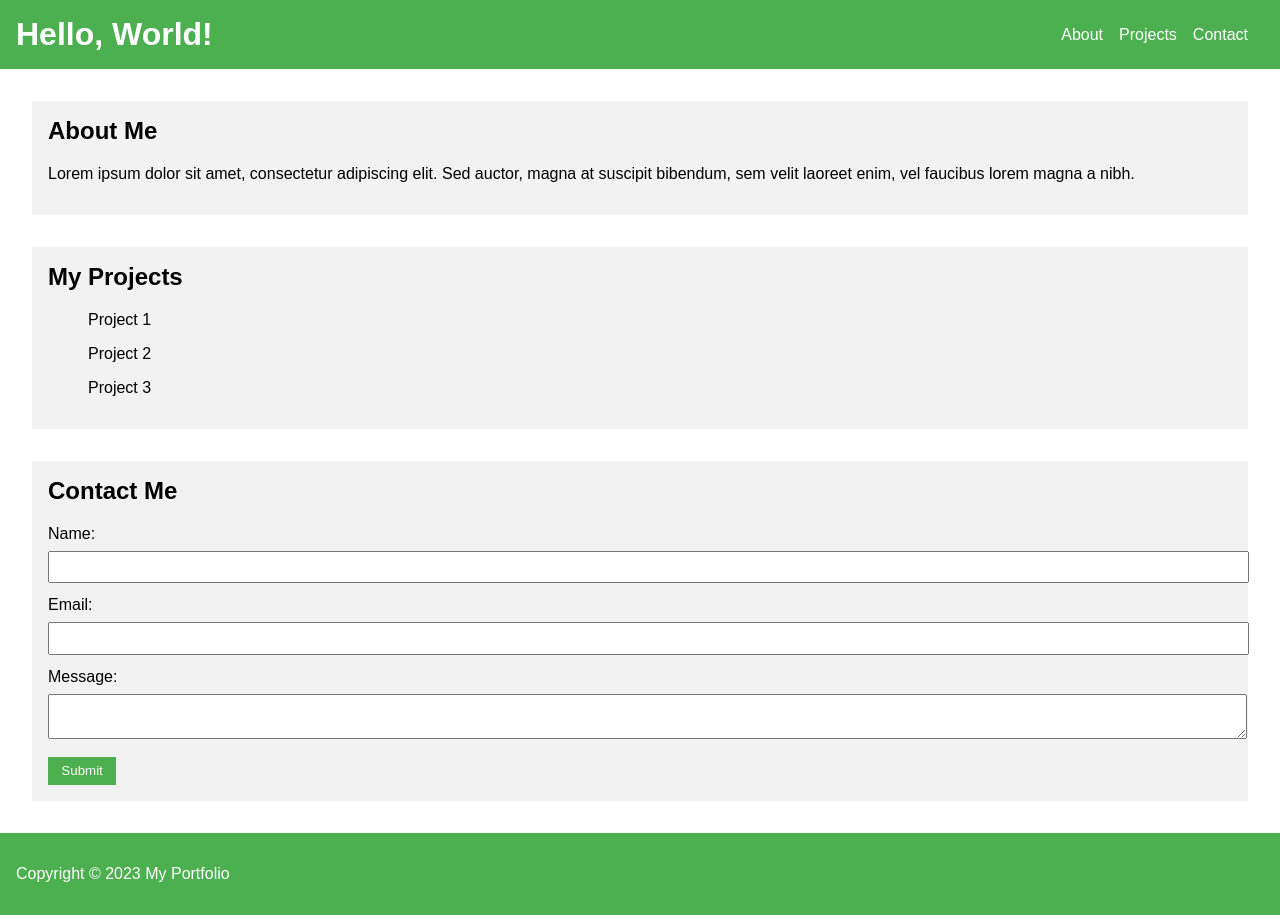
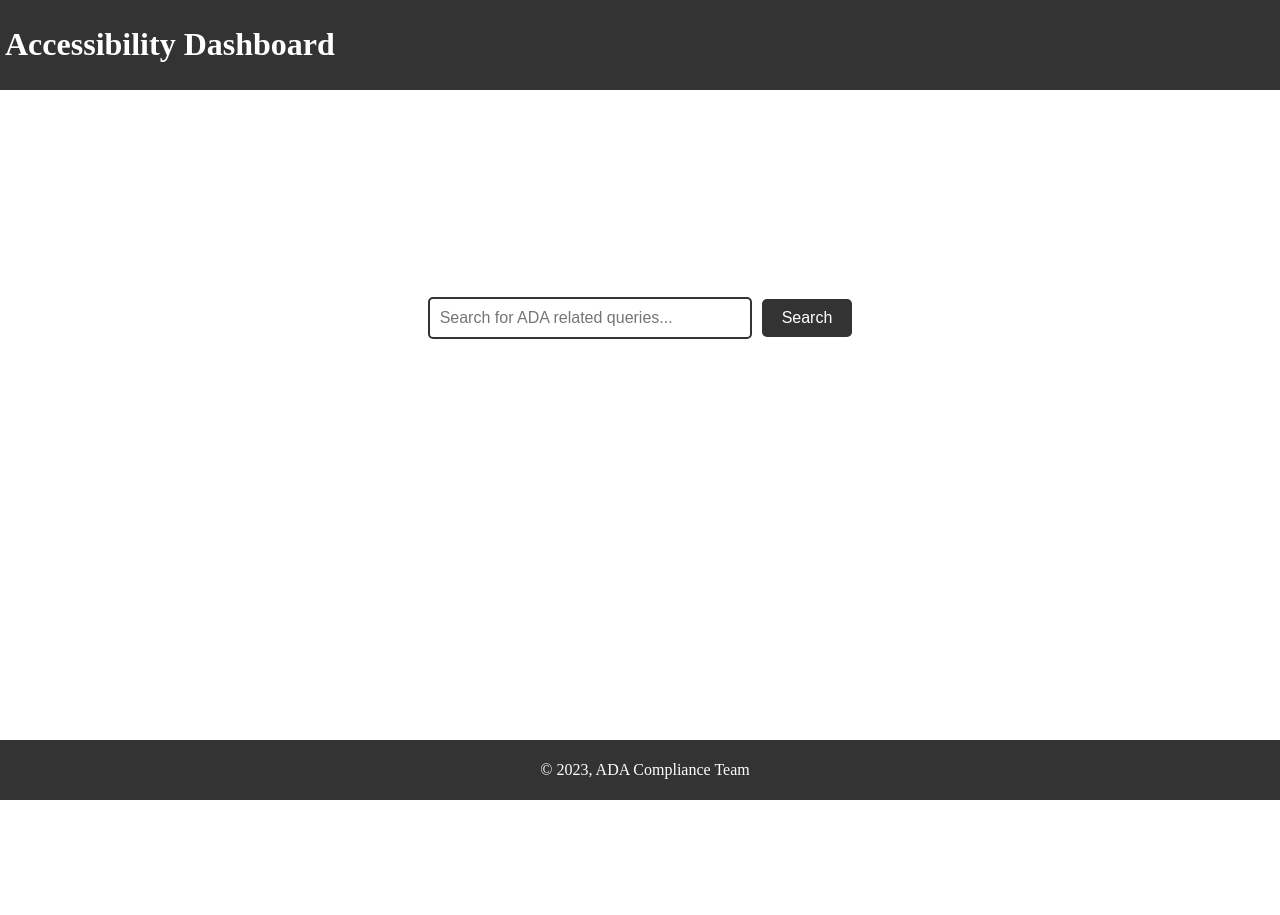
Before and after one commit to shubhamyyadav/demo_website, a plain HTML site: page index.html in a window 1280 px wide. After the commit the page ends 800 px from the top, so only its background shows below. Drawn offline with Linux system fonts and the light colour scheme.

Commit message:
Mon 20 Feb, 5:35 PM

```diff
--- a/app.css
+++ b/app.css
@@ -1,94 +1,71 @@
-body {
-    font-family: Arial, sans-serif;
-    margin: 0;
+header {
+    position: fixed;
+    top: 0;
+    left: 0;
+    width: 100%;
+    background-color: #333;
+    color: white;
+    padding: 5px;
+}
+
+main {
+    display: flex;
+    flex-direction: column;
+    align-items: center;
+    justify-content: center;
+    height: calc(100vh - 160px); /* adjust the height to account for header and footer height */
+}
+
+.search-box {
+    display: flex;
+    align-items: center;
+}
+
+.search-box input {
+    padding: 10px;
+    font-size: 16px;
+    border: 2px solid #333;
+    border-radius: 5px;
+    width: 300px;
+    margin-right: 10px;
+}
+
+#search-button {
+    padding: 10px 20px;
+    font-size: 16px;
+    border: none;
+    background-color: #333;
+    color: white;
+    border-radius: 5px;
+    cursor: pointer;
+}
+
+#search-results {
+    margin-top: 20px;
+}
+
+#search-results p {
+    font-size: 18px;
+    font-weight: bold;
+}
+
+#search-results ul {
+    list-style: none;
     padding: 0;
 }
 
-header {
-    background-color: #4CAF50;
-    color: white;
-    display: flex;
-    justify-content: space-between;
-    align-items: center;
-    padding: 1em;
-}
-
-header h1 {
-    margin: 0;
-}
-
-nav {
-    display: flex;
-}
-
-nav ul {
-    list-style: none;
-    margin: 0;
-    padding: 0;
-    display: flex;
-}
-
-nav li {
-    margin-right: 1em;
-}
-
-nav a {
-    color: white;
-    text-decoration: none;
-}
-
-section {
-    margin: 2em;
-}
-
-section h2 {
-    margin-top: 0;
-}
-
-#about {
-    background-color: #f2f2f2;
-    padding: 1em;
-}
-
-#projects {
-    background-color: #f2f2f2;
-    padding: 1em;
-}
-
-#projects li {
-    list-style: none;
-    margin-bottom: 1em;
-}
-
-#contact {
-    background-color: #f2f2f2;
-    padding: 1em;
-}
-
-form label {
-    display: block;
-    margin-bottom: 0.5em;
-}
-
-form input[type="text"], form input[type="email"], form textarea {
-    width: 100%;
-    padding: 0.5em;
-    margin-bottom: 1em;
-}
-
-form input[type="submit"] {
-    background-color: #4CAF50;
-    color: white;
-    padding: 0.5em 1em;
-    border: none;
-    cursor: pointer;
+#search-results li {
+    margin: 10px 0;
+    font-size: 16px;
 }
 
 footer {
-    background-color: #4CAF50;
+    position: fixed;
+    bottom: 0;
+    left: 0;
+    width: 100%;
+    background-color: #333;
     color: white;
-    display: flex;
-    justify-content: space-between;
-    align-items: center;
-    padding: 1em;
+    padding: 5px;
+    text-align: center; /* add this property to center the text */
 }
--- a/app.js
+++ b/app.js
@@ -1,43 +1,34 @@
-// Select all the links in the navigation menu
-var navLinks = document.querySelectorAll("nav a");
+const searchInput = document.getElementById('search-input');
+const searchButton = document.getElementById('search-button');
+const searchResults = document.getElementById('search-results');
 
-// Add a click event listener to each link
-navLinks.forEach(function(link) {
-    link.addEventListener("click", function(event) {
-        event.preventDefault();
+searchButton.addEventListener('click', () => {
+    // Call your search API and get the search results
+    const results = getSearchResults(searchInput.value);
 
-        // Get the ID of the section to scroll to
-        var sectionId = this.getAttribute("href");
+    // Clear previous search results
+    searchResults.innerHTML = '';
 
-        // Find the section element
-        var section = document.querySelector(sectionId);
-
-        // Scroll the section into view
-        section.scrollIntoView({ behavior: "smooth" });
-    });
+    // Append search results to searchResults div
+    if (results.length > 0) {
+        searchResults.style.display = 'block';
+        const heading = document.createElement('p');
+        heading.textContent = 'Search Results';
+        searchResults.appendChild(heading);
+        const resultList = document.createElement('ul');
+        results.forEach(result => {
+            const listItem = document.createElement('li');
+            listItem.textContent = result;
+            resultList.appendChild(listItem);
+        });
+        searchResults.appendChild(resultList);
+    } else {
+        searchResults.style.display = 'none';
+    }
 });
 
-// Select the contact form
-var contactForm = document.querySelector("#contact form");
-
-// Add a submit event listener to the form
-contactForm.addEventListener("submit", function(event) {
-    event.preventDefault();
-
-    // Get the input field values
-    var name = contactForm.querySelector("#name").value;
-    var email = contactForm.querySelector("#email").value;
-    var message = contactForm.querySelector("#message").value;
-
-    // Check if the form is valid
-    if (name.trim() === "" || email.trim() === "" || message.trim() === "") {
-        alert("Please fill in all the fields!");
-        return;
-    }
-
-    // Display a thank-you message
-    var thankYouMessage = document.createElement("p");
-    thankYouMessage.textContent = "Thank you for your message, " + name + "! We'll get back to you soon.";
-    contactForm.parentNode.appendChild(thankYouMessage);
-    contactForm.remove();
-});
+function getSearchResults(query) {
+    // Implement your search functionality here
+    // and return the search results
+    return ['Result 1', 'Result 2', 'Result 3'];
+}
--- a/index.html
+++ b/index.html
@@ -1,52 +1,27 @@
 <!DOCTYPE html>
-<html>
-  <head>
-    <title>Hello, World!</title>
-    <link rel="stylesheet" href="app.css">
-  </head>
-  <body>
-    <header>
-      <h1>Hello, World!</h1>
-      <nav>
-        <ul>
-          <li><a href="#about">About</a></li>
-          <li><a href="#projects">Projects</a></li>
-          <li><a href="#contact">Contact</a></li>
-        </ul>
-      </nav>
-    </header>
+<html lang="en">
 
-    <section id="about">
-      <h2>About Me</h2>
-      <p>Lorem ipsum dolor sit amet, consectetur adipiscing elit. Sed auctor, magna at suscipit bibendum, sem velit laoreet enim, vel faucibus lorem magna a nibh.</p>
-    </section>
+<head>
+  <meta charset="UTF-8">
+  <title>Search Web App</title>
+  <link rel="stylesheet" href="app.css">
+</head>
 
-    <section id="projects">
-      <h2>My Projects</h2>
-      <ul>
-        <li>Project 1</li>
-        <li>Project 2</li>
-        <li>Project 3</li>
-      </ul>
-    </section>
+<body>
+  <header>
+    <h1>Accessibility Dashboard</h1>
+  </header>
+  <main>
+    <div class="search-box">
+      <input type="text" id="search-input" placeholder="Search for ADA related queries...">
+      <button id="search-button">Search</button>
+    </div>
+    <div id="search-results"></div>
+  </main>
+  <footer>
+    <p>&copy; 2023, ADA Compliance Team</p>
+  </footer>
+  <script src="app.js"></script>
+</body>
 
-    <section id="contact">
-      <h2>Contact Me</h2>
-      <form action="submit-form.php" method="post">
-        <label for="name">Name:</label>
-        <input type="text" id="name" name="name"><br>
-        <label for="email">Email:</label>
-        <input type="email" id="email" name="email"><br>
-        <label for="message">Message:</label>
-        <textarea id="message" name="message"></textarea><br>
-        <input type="submit" value="Submit">
-      </form>
-    </section>
-
-    <footer>
-      <p>Copyright © 2023 My Portfolio</p>
-    </footer>
-    <script src="app.js">
-    </script>
-  </body>
 </html>
```
Also changed, not shown: 8 other files.
